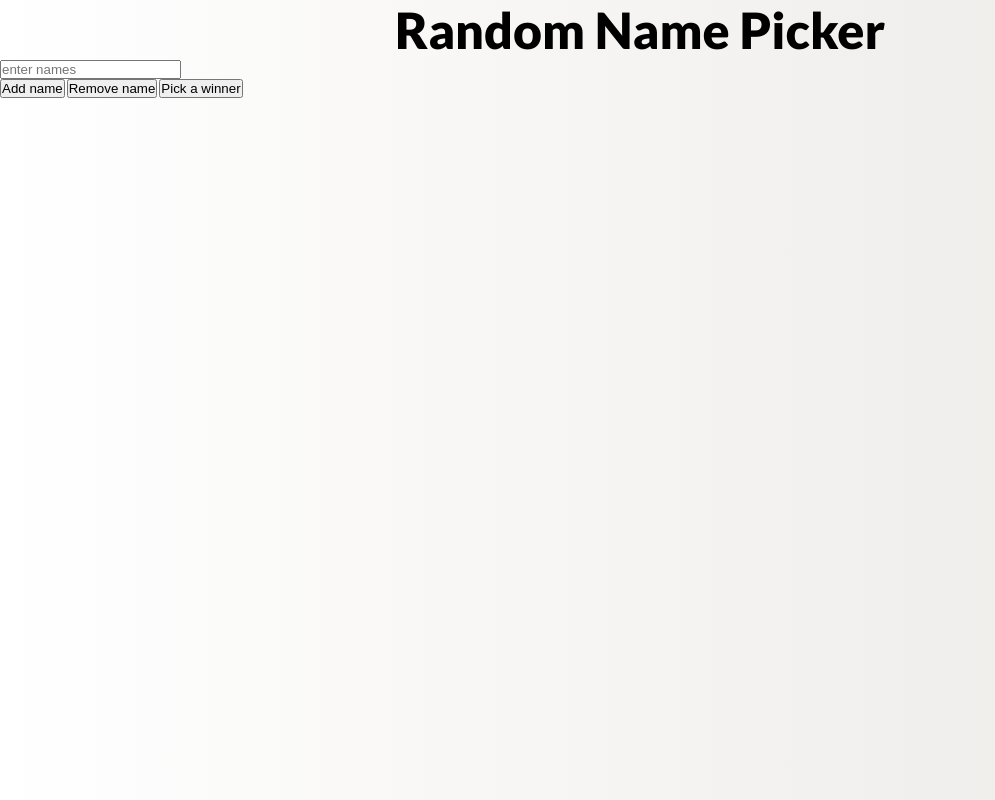
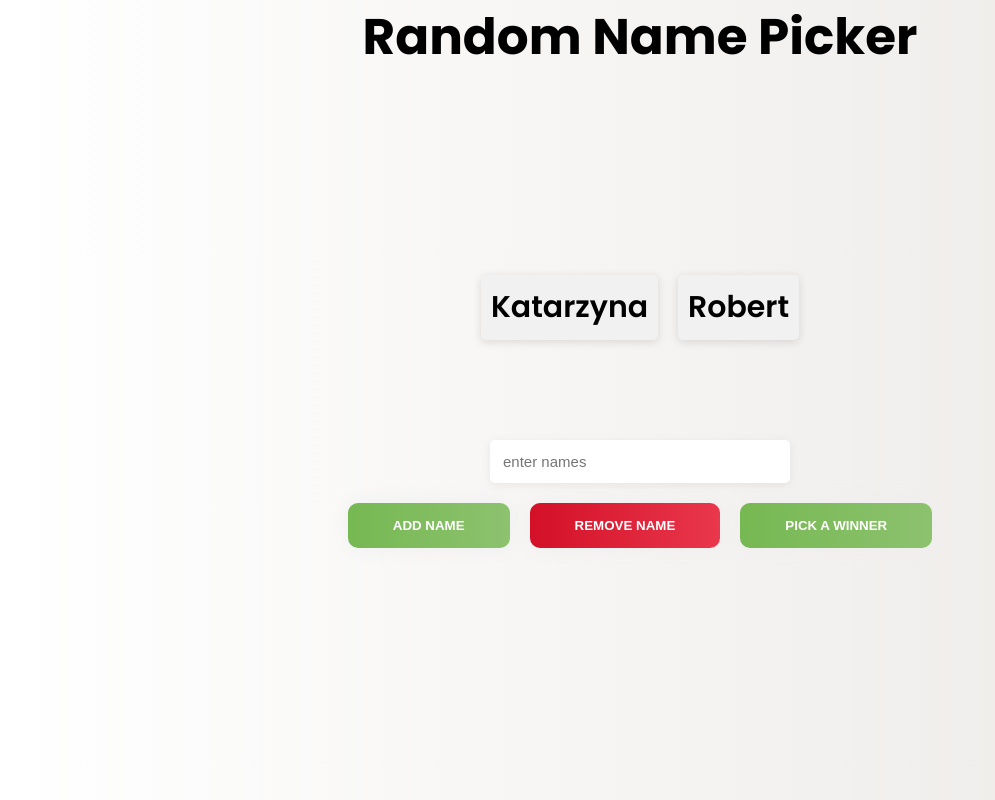
Before and after one commit to HerrSchade/Scrimba, a plain HTML site: page random-name-picker/index.html in a window 1280 px wide. Shown: the whole page, without its empty margins (0-995 px from the left). Drawn offline with Linux system fonts and the light colour scheme.

Commit message:
Finished styling and markup

```diff
--- a/random-name-picker/index.html
+++ b/random-name-picker/index.html
@@ -12,13 +12,14 @@
 			<h1>Random Name Picker</h1>
 		</header>
 		<main>
-			<div class="name-container"></div>
-			<input type="text" name="names" id="names" placeholder="enter names" />
+			<div class="name-container"><span>Katarzyna</span><span>Robert</span></div>
+			<div class="input-field-container">
+				<input type="text" name="names" id="names" placeholder="enter names" />
+			</div>
 			<div class="button-wrapper">
-				<button id="add-names-btn">Add name</button>
-				<button id="remove-names-btn">Remove name</button>
-				<button id="pick-winner-btn">Pick a winner</button>
-			</div>
+				<button class="add-names-btn" id="add-names-btn">Add name</button>
+				<button class="remove-names-btn" id="remove-names-btn">Remove name</button>
+				<button class="pick-winner-btn" id="pick-winner-btn">Pick a winner</button>
 		</main>
 		<script src="index.js"></script>
 	</body>
--- a/random-name-picker/style.css
+++ b/random-name-picker/style.css
@@ -1,4 +1,4 @@
-@import url("https://fonts.googleapis.com/css2?family=Lato:wght@400;700;900&display=swap");
+@import url("https://fonts.googleapis.com/css2?family=Poppins:wght@400;500;600;700&display=swap");
 
 :root {
 	/* insert your colours here */
@@ -30,7 +30,11 @@ body {
 	background: #ece9e6; /* fallback for old browsers */
 	background: -webkit-linear-gradient(to right, #ffffff, #ece9e6); /* Chrome 10-25, Safari 5.1-6 */
 	background: linear-gradient(to right, #ffffff, #ece9e6); /* W3C, IE 10+/ Edge, Firefox 16+, Chrome 26+, Opera 12+, Safari 7+ */
-	font-family: "Lato", sans-serif;
+	font-family: "Poppins", sans-serif;
+}
+
+header {
+	margin-bottom: 20rem;
 }
 
 h1 {
@@ -38,3 +42,109 @@ h1 {
 	text-align: center;
 	font-size: 5rem;
 }
+
+main {
+	margin-left: auto;
+	margin-right: auto;
+	max-width: 50%;
+	display: flex;
+	flex-direction: column;
+}
+
+.name-container {
+	margin-bottom: 10rem;
+	display: flex;
+	justify-content: center;
+}
+.name-container span {
+	font-size: 3rem;
+	font-weight: 600;
+	padding: 1rem;
+	margin: 0 1rem;
+	background-color: rgb(241, 241, 241);
+	border-radius: 0.5rem;
+	box-shadow: rgba(99, 99, 99, 0.2) 0px 2px 8px 0px;
+}
+
+.input-field-container {
+	margin: auto;
+	margin-bottom: 1rem;
+}
+
+.input-field-container input {
+	padding: 1.3rem;
+	border-radius: 0.5rem;
+	border: none;
+	font-size: 1.5rem;
+	box-shadow: rgba(99, 99, 99, 0.1) 0px 2px 8px 0px;
+	min-width: 300px;
+}
+
+.button-wrapper {
+	display: flex;
+	justify-content: center;
+}
+
+/* Buttons */
+.add-names-btn {
+	background-image: linear-gradient(to right, #76b852 0%, #8dc26f 51%, #76b852 100%);
+	margin: 10px;
+	padding: 15px 45px;
+	text-align: center;
+	text-transform: uppercase;
+	transition: 0.5s;
+	background-size: 200% auto;
+	color: white;
+	box-shadow: 0 0 20px #eee;
+	border-radius: 10px;
+	border: none;
+	font-weight: bold;
+}
+
+.add-names-btn:hover {
+	background-position: right center; /* change the direction of the change here */
+	color: #fff;
+	text-decoration: none;
+}
+
+.remove-names-btn {
+	background-image: linear-gradient(to right, #d31027 0%, #ea384d 51%, #d31027 100%);
+	margin: 10px;
+	padding: 15px 45px;
+	text-align: center;
+	text-transform: uppercase;
+	transition: 0.5s;
+	background-size: 200% auto;
+	color: white;
+	box-shadow: 0 0 20px #eee;
+	border-radius: 10px;
+	border: none;
+	font-weight: bold;
+}
+
+.remove-names-btn:hover {
+	background-position: right center; /* change the direction of the change here */
+	color: #fff;
+	text-decoration: none;
+}
+
+.pick-winner-btn {
+	background-image: linear-gradient(to right, #76b852 0%, #8dc26f 51%, #76b852 100%);
+	margin: 10px;
+	padding: 15px 45px;
+	text-align: center;
+	text-transform: uppercase;
+	transition: 0.5s;
+	background-size: 200% auto;
+	color: white;
+	font-weight: bold;
+	box-shadow: 0 0 20px #eee;
+	border-radius: 10px;
+	border: none;
+}
+
+.pick-winner-btn:hover {
+	background-position: right center;
+	color: #fff;
+	text-decoration: none;
+}
```
